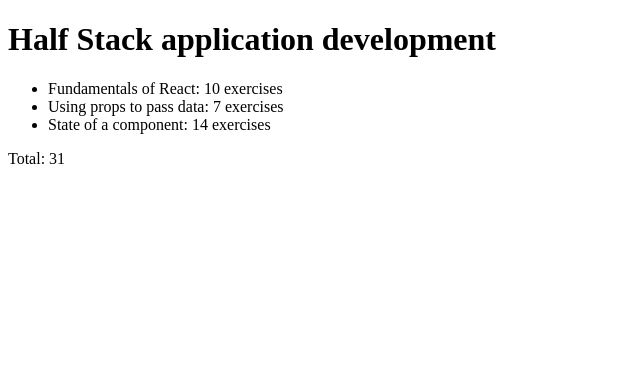
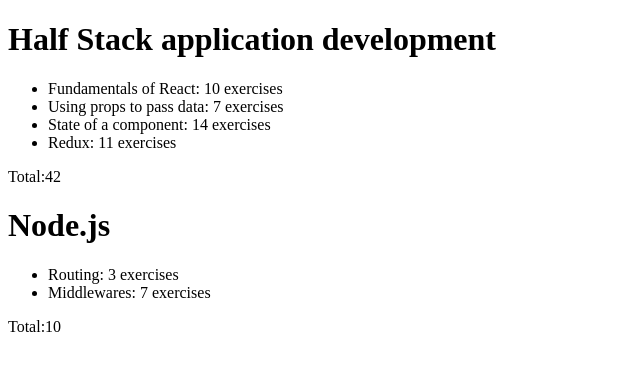
Before and after one commit to multimattia/helsinki-full-stack-open, a React (Create React App) app in the folder part1/courseinfo/: page / in a window 1280 px wide. Shown: the top 370 px of the page, without its empty margins (0-640 px from the left). Built offline with nearby package versions, Linux system fonts and the light colour scheme.

Commit message:
2.4, 2.5 — move Course to separate component, create components directory

```diff
--- a/part1/courseinfo/src/App.js
+++ b/part1/courseinfo/src/App.js
@@ -1,29 +1,10 @@
-const Part = ({ name, exercises }) => {
-  return (
-    <li>{name}: {exercises} exercises</li>
-  )
-}
-
-const Courses = ({ course }) => {
-  return (
-    <div className="">
-      <h1>{course.name}</h1>
-      <ul>
-        {course.parts.map(part =>
-          <Part key={part.id} name={part.name} exercises={part.exercises}/>
-        )}
-      </ul>
-      <p>Total: {
-        course.parts.map(part => part.exercises).reduce((p, c) => p + c)
-        }</p>
-    </div>
-  )
-}
+import Course from './components/Courses'
 
 const App = () => {
-  const courseList = {
+  const courses = [
+    {
+      name: 'Half Stack application development',
       id: 1,
-    name: 'Half Stack application development',
       parts: [
         {
           name: 'Fundamentals of React',
@@ -39,12 +20,43 @@
           name: 'State of a component',
           exercises: 14,
           id: 3
+        },
+        {
+          name: 'Redux',
+          exercises: 11,
+          id: 4
+        }
+      ]
+    },
+    {
+      name: 'Node.js',
+      id: 2,
+      parts: [
+        {
+          name: 'Routing',
+          exercises: 3,
+          id: 1
+        },
+        {
+          name: 'Middlewares',
+          exercises: 7,
+          id: 2
         }
       ]
     }
+  ]
 
-  console.log("app:", courseList);
-  return <Courses course={courseList} />
+  return (
+    <div className="">
+      {
+        courses.map(course =>
+          <Course
+            key={course.id}
+            course={course}
+          />
+        )}
+    </div>
+  )
 }
 
 export default App
--- /dev/null
+++ b/part1/courseinfo/src/components/Courses.js
@@ -0,0 +1,33 @@
+
+
+const Part = ({ name, exercises }) => {
+  return (
+    <li>{name}: {exercises} exercises</li>
+  )
+}
+
+const Course = ({ course }) => {
+  return (
+    <div className="">
+      <h1>{course.name}</h1>
+      <ul>
+        {
+          course.parts.map(part =>
+            <Part
+              key={part.id}
+              name={part.name}
+              exercises={part.exercises}
+            />
+        )}
+      </ul>
+      <p>Total:
+        {
+          course.parts.map(part =>
+            part.exercises).reduce((p, c) => p + c)
+        }
+      </p>
+    </div>
+  )
+}
+
+export default Course
```
Lines whose indentation alone changed are shown as unchanged.
